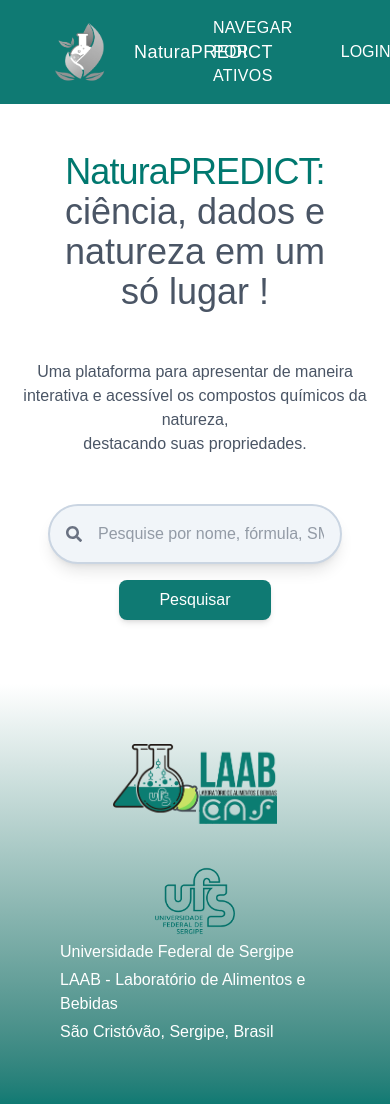
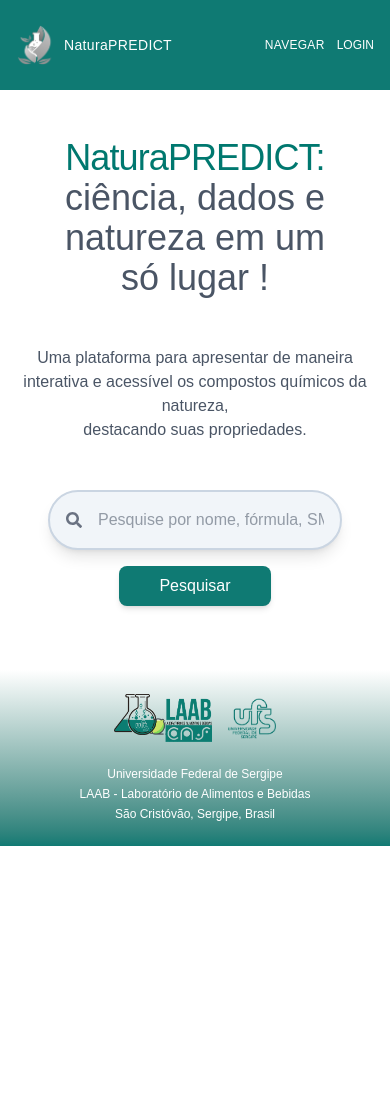
Before and after one commit to thaylaaf/natura_predict, a React (Vite) app in the folder front_pns/: page / in a window 390 px wide. After the commit the page ends 846 px from the top, so only its background shows below. Built offline with nearby package versions, Linux system fonts and the light colour scheme; a web font is replaced by a local one.

Commit message:
responsividade que faltava

```diff
--- a/front_pns/src/components/Footer.jsx
+++ b/front_pns/src/components/Footer.jsx
@@ -4,32 +4,35 @@
 
 const Footer = () => {
   return (
-    <footer className="w-full bg-gradient-to-t from-[#0F7A73] to-white p-15 text-white">
-      <div className="max-w-7xl mx-auto flex flex-col md:flex-row justify-between items-center">
+    // Ajustado: p-6 no mobile para evitar o estouro de tela, p-15 no desktop
+    <footer className="w-full bg-gradient-to-t from-[#0F7A73] to-white p-6 md:p-15 text-white">
+      <div className="max-w-7xl mx-auto flex flex-col md:flex-row justify-between items-center gap-6">
 
-        <div className="flex flex-col md:flex-row items-center gap-9">
-
+        {/* Logos: Mantidas lado a lado com flex-row e gap menor */}
+        <div className="flex flex-row items-center gap-4 md:gap-9">
           <img
             src={LAAB_LOGO}
             alt="LAAB Logo"
-            className="h-20" // tamanho da logo
+            // Ajustado: h-12 no mobile (48px) e h-20 no desktop (80px)
+            className="h-12 md:h-20 w-auto object-contain"
           />
 
           <img
             src={ufs_logo}
             alt="UFS Logo"
-            className="h-20"
+            className="h-12 md:h-20 w-auto object-contain"
           />
         </div>
 
-        <div className="text-left space-y-1 font-light">
-          <p className="text-base">
+        {/* Texto: Centralizado no mobile (text-center) e esquerda no desktop (md:text-left) */}
+        <div className="text-center md:text-left space-y-1 font-light">
+          <p className="text-xs md:text-base">
             Universidade Federal de Sergipe
           </p>
-          <p className="text-base">
+          <p className="text-xs md:text-base">
             LAAB - Laboratório de Alimentos e Bebidas
           </p>
-          <p className="text-base ">
+          <p className="text-xs md:text-base">
             São Cristóvão, Sergipe, Brasil
           </p>
         </div>
--- a/front_pns/src/components/Header.jsx
+++ b/front_pns/src/components/Header.jsx
@@ -4,58 +4,57 @@
 
 const Header = () => {
   const navigate = useNavigate();
-
-  // Verifica se o usuário está logado (se existe token)
   const isLogado = !!localStorage.getItem('token');
 
   const handleSair = () => {
     localStorage.removeItem('token');
     localStorage.removeItem('usuarioNome');
     navigate('/');
-    window.location.reload(); // Recarrega para atualizar o estado do Header
+    window.location.reload();
   };
 
   return (
-    <header className="flex justify-between items-center p-13 bg-[#0F7A73] h-[90px]">
-      <Link to="/" className="flex items-center gap-5.5 hover:opacity-90 transition-opacity">
+    // Ajustado: p-4 em telas pequenas e p-13 em telas grandes. h-auto para não cortar conteúdo.
+    <header className="flex justify-between items-center px-4 md:px-13 bg-[#0F7A73] h-[90px] w-full">
+
+      {/* Logo e Texto: gap reduzido no mobile */}
+      <Link to="/" className="flex items-center gap-2 md:gap-5.5 hover:opacity-90 transition-opacity shrink-0">
         <img
           src={logo}
           alt="Logo NaturaPREDICT"
-          className="h-[60px] w-auto"
+          // Ajustado: h-[40px] no mobile e h-[60px] no desktop
+          className="h-[40px] md:h-[60px] w-auto"
         />
-        <span className="text-white text-lg font-light tracking-wide">
+        <span className="text-white text-sm md:text-lg font-light tracking-wide">
           NaturaPREDICT
         </span>
       </Link>
 
-      <nav className="flex gap-12 items-center">
+      {/* Nav: gap reduzido drasticamente no mobile */}
+      <nav className="flex gap-3 md:gap-12 items-center">
         <Link
           to="/navegacao"
-          className="text-white no-underline text-base font-light tracking-wide transition hover:underline"
+          // Ajustado: texto menor no mobile (text-xs)
+          className="text-white no-underline text-[12px] sm:text-xs md:text-base font-light tracking-wide transition hover:underline whitespace-nowrap"
         >
-          NAVEGAR POR ATIVOS
+          NAVEGAR
         </Link>
 
-
-        {/* LÓGICA DE MUDANÇA DO BOTÃO */}
         {isLogado ? (
-          <div className="flex gap-6 items-center">
-            {/* Mantemos o link para o Painel para facilitar a navegação */}
-            <Link to="/PainelControle" className="text-white font-bold hover:underline">
+          <div className="flex gap-3 md:gap-6 items-center">
+            <Link to="/PainelControle" className="text-white font-bold hover:underline text-xs md:text-base">
               PAINEL
             </Link>
 
-            {/* BOTÃO SAIR AJUSTADO COM A COR PREDOMINANTE */}
             <button
               onClick={handleSair}
-              // Usei bg-teal-800 e hover:bg-teal-900 para destacar do fundo teal-700
-              className="text-white bg-teal-800 px-4 py-1.5 rounded-lg hover:bg-teal-900 transition font-medium text-sm"
+              className="text-white bg-teal-800 px-2 py-1 md:px-4 md:py-1.5 rounded-lg hover:bg-teal-900 transition font-medium text-[10px] md:text-sm"
             >
               SAIR
             </button>
           </div>
         ) : (
-          <Link to="/login" className="text-white hover:underline">
+          <Link to="/login" className="text-white hover:underline text-xs md:text-base">
             LOGIN
           </Link>
         )}
--- a/front_pns/src/pages/GerenciarUsuarios/index.jsx
+++ b/front_pns/src/pages/GerenciarUsuarios/index.jsx
@@ -12,7 +12,7 @@
     const token = localStorage.getItem('token');
     const nivel = localStorage.getItem('nivel');
     if (!token || nivel !== 'super_administrador') {
-      navigate('/painel'); // Volta se não for super_admin
+      navigate('/PainelControle'); // Ajustado para a rota correta que você usa
     }
   }, [navigate]);
 
@@ -32,7 +32,7 @@
 
   useEffect(() => { fetchUsuarios(); }, []);
 
-  // 🗑️ DELETAR USUÁRIO (Igual lógica das substâncias)
+  // 🗑️ DELETAR USUÁRIO
   const handleDelete = async (id) => {
     if (!confirm("Tem certeza que deseja remover este administrador?")) return;
     const token = localStorage.getItem('token');
@@ -49,40 +49,46 @@
   if (loading) return <div className="p-10 text-center">Carregando usuários...</div>;
 
   return (
-    <div className="p-8 max-w-6xl mx-auto">
+    <div className="p-4 md:p-8 max-w-6xl mx-auto">
       <div className="flex justify-between items-center mb-8">
         <div>
           <button
             onClick={() => navigate('/PainelControle')}
-            className="text-teal-700 hover:underline mb-2 block"
+            className="text-teal-700 hover:underline mb-2 flex items-center gap-1 text-sm md:text-base"
           >
-            ← Voltar ao Painel
+            ← <span className="hidden sm:inline">Voltar ao Painel</span>
+            <span className="sm:hidden">Voltar</span>
           </button>
-          <h1 className="text-2xl font-bold text-gray-800">Administradores do Sistema</h1>
+          <h1 className="text-xl md:text-2xl font-bold text-gray-800">Administradores do Sistema</h1>
         </div>
       </div>
 
-      {/* TABELA - MESMO ESTILO DA TABELA DE SUBSTÂNCIAS */}
-      <div className="bg-white shadow-md rounded-lg overflow-hidden border">
-        <table className="w-full text-left">
+      {/* ATUALIZAÇÃO DE RESPONSIVIDADE:
+          O container abaixo permite o scroll horizontal apenas na tabela
+      */}
+      <div className="bg-white shadow-md rounded-lg border overflow-hidden">
+        <div className="overflow-x-auto">
+          <table className="w-full text-left min-w-[600px]">
             <thead className="bg-gray-100 font-bold">
               <tr>
-              <th className="p-4 border-b">Nome</th>
-              <th className="p-4 border-b">E-mail</th>
-              <th className="p-4 border-b">Nível</th>
-              <th className="p-4 border-b text-center">Ações</th>
+                <th className="p-4 border-b text-sm md:text-base">Nome</th>
+                <th className="p-4 border-b text-sm md:text-base">E-mail</th>
+                <th className="p-4 border-b text-sm md:text-base">Nível</th>
+                <th className="p-4 border-b text-center text-sm md:text-base">Ações</th>
               </tr>
             </thead>
             <tbody>
               {usuarios.map((user) => (
                 <tr key={user.id} className="hover:bg-gray-50 border-b">
-                <td className="p-4">{user.nome}</td>
-                <td className="p-4">{user.email}</td>
-                <td className="p-4 capitalize">{user.nivel.replace('_', ' ')}</td>
+                  <td className="p-4 text-sm whitespace-nowrap">{user.nome}</td>
+                  <td className="p-4 text-sm">{user.email}</td>
+                  <td className="p-4 text-sm capitalize">
+                    {user.nivel ? user.nivel.replace('_', ' ') : ''}
+                  </td>
                   <td className="p-4 text-center">
                     <button
                       onClick={() => handleDelete(user.id)}
-                    className="text-red-600 hover:underline"
+                      className="text-red-600 hover:underline text-sm font-medium"
                     >
                       Excluir
                     </button>
@@ -91,10 +97,19 @@
               ))}
             </tbody>
           </table>
+        </div>
+
         {usuarios.length === 0 && (
-          <div className="p-10 text-center text-gray-400">Nenhum administrador encontrado.</div>
+          <div className="p-10 text-center text-gray-400">
+            Nenhum administrador encontrado.
+          </div>
         )}
       </div>
+
+      {/* Aviso visual para o usuário mobile */}
+      <p className="text-[10px] text-gray-400 mt-2 text-center sm:hidden italic">
+        * Deslize para o lado para ver todas as informações
+      </p>
     </div>
   );
 }
```
Also changed, not shown: front_pns/src/pages/PainelControle/index.jsx (+30 -28 lines). Lines whose indentation alone changed are shown as unchanged.
